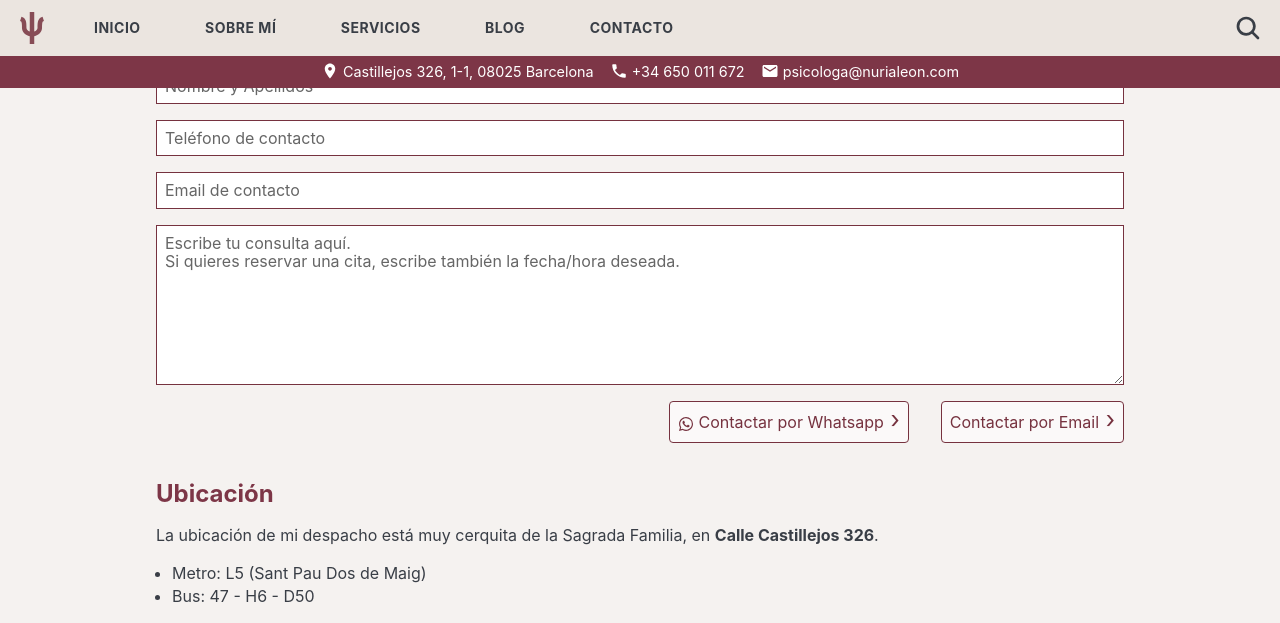
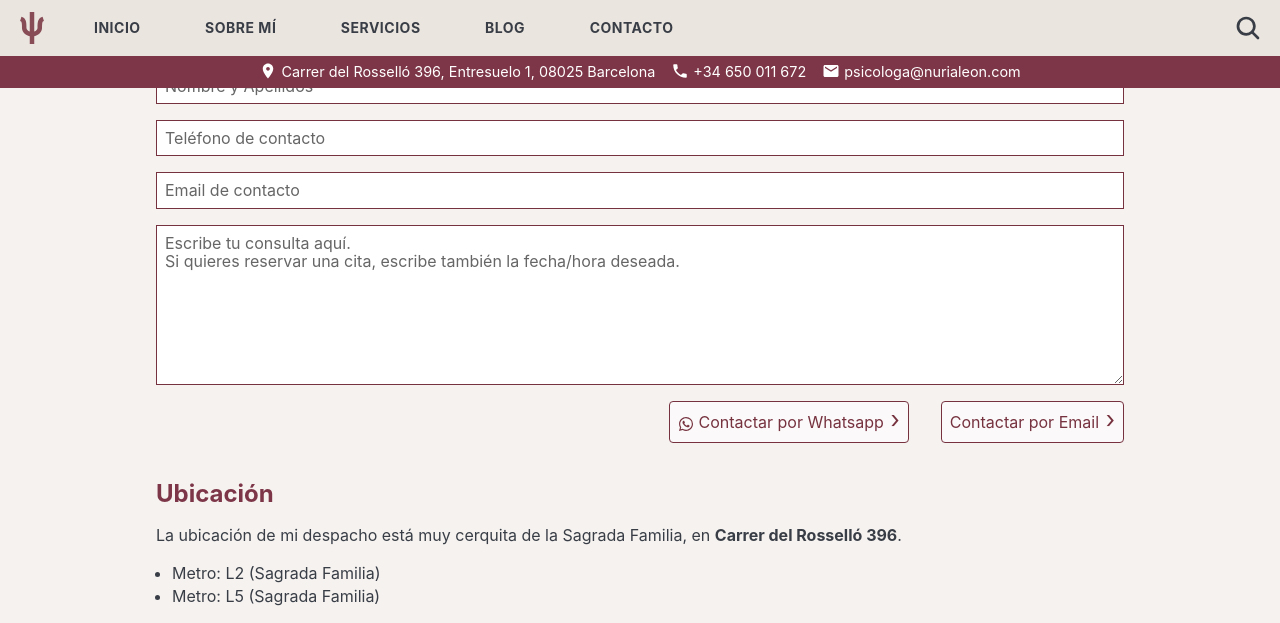
Before and after one commit to nurialeonsallent/nurialeon.com, a Jekyll site: the page built from _pages/contacto.md, in a window 1280 px wide and 1400 px high, scrolled down 348 px. Shown: the top 623 px of the window. Built offline with Jekyll 4.4.1, drawn with Linux system fonts in a browser that asks for light colours; some of the changed text lies outside the part shown; grey boxes are pictures that could not be loaded.

Commit message:
new address

```diff
--- a/_data/settings.yml
+++ b/_data/settings.yml
@@ -23,7 +23,7 @@ linkedin: nurialeonsallent
 facebook: nurialeonpsicologa
 email: psicologa@nurialeon.com
 phone: +34 650 011 672
-location: Castillejos 326, 1-1, 08025 Barcelona
+location: Carrer del Rosselló 396, Entresuelo 1, 08025 Barcelona
 
 #-------------------------------
 # Instagram Feed
--- a/_pages/contacto.md
+++ b/_pages/contacto.md
@@ -17,9 +17,9 @@ También puedes seguirme en mis redes sociales o escribirme un mensaje a través
 
 ### Ubicación
 
-La ubicación de mi despacho está muy cerquita de la Sagrada Familia, en **Calle Castillejos 326**.
+La ubicación de mi despacho está muy cerquita de la Sagrada Familia, en **Carrer del Rosselló 396**.
 
-- Metro: L5 (Sant Pau Dos de Maig)
-- Bus: 47 - H6 - D50
+- Metro: L2 (Sagrada Familia)
+- Metro: L5 (Sagrada Familia)
 
 {% include map.html %}
--- a/_pages/servicios.md
+++ b/_pages/servicios.md
@@ -47,9 +47,9 @@ Si estás buscando terapia de pareja o familiar, por favor contáctame a través
 
 ### Ubicación
 
-La ubicación de mi despacho está muy cerquita de la Sagrada Familia, en **Calle Castillejos 326**.
+La ubicación de mi despacho está muy cerquita de la Sagrada Familia, en **Carrer del Rosselló 396**.
 
-- Metro: L5 (Sant Pau Dos de Maig)
-- Bus: 47 - H6 - D50
+- Metro: L2 (Sagrada Familia)
+- Metro: L5 (Sagrada Familia)
 
 {% include map.html %}
```
